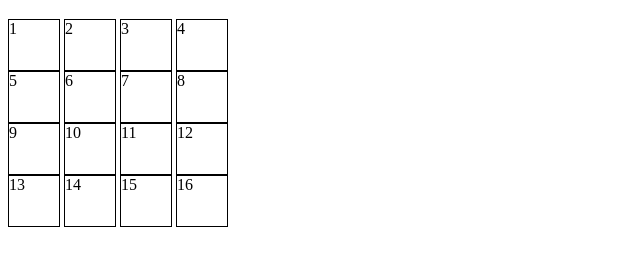
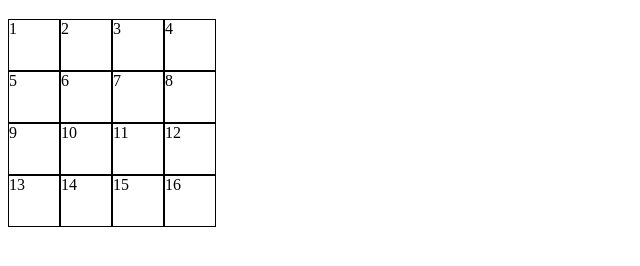
Before and after one commit to yunseop-kim/snake_dice, a plain HTML site: page index.html in a window 1280 px wide. Shown: the part 70-336 px from the top of the page, without its empty margins (0-640 px from the left). Drawn offline with Linux system fonts and the light colour scheme.

Commit message:
remove gap between divs

```diff
--- a/index.html
+++ b/index.html
@@ -11,10 +11,6 @@
         <meta name="viewport" content="width=device-width, initial-scale=1">
         <link rel="stylesheet" href="">
         <style>
-            .row {
-                width: 221px;
-            }
-
             .cell {
                 border: black 1px solid;
                 width: 50px;
@@ -28,29 +24,11 @@
             <p class="browsehappy">You are using an <strong>outdated</strong> browser. Please <a href="#">upgrade your browser</a> to improve your experience.</p>
         <![endif]-->
         <h1>뱀주사위 놀이</h1>
-        <div class="row">
-            <div class="cell">1</div>
-            <div class="cell">2</div>
-            <div class="cell">3</div>
-            <div class="cell">4</div>
-        </div>
-        <div class="row">
-            <div class="cell">5</div>
-            <div class="cell">6</div>
-            <div class="cell">7</div>
-            <div class="cell">8</div>
-        </div>
-        <div class="row">
-            <div class="cell">9</div>
-            <div class="cell">10</div>
-            <div class="cell">11</div>
-            <div class="cell">12</div>
-        </div>
-        <div class="row">
-            <div class="cell">13</div>
-            <div class="cell">14</div>
-            <div class="cell">15</div>
-            <div class="cell">16</div>
+        <div class="board">
+            <div class="row"><div class="cell">1</div><div class="cell">2</div><div class="cell">3</div><div class="cell">4</div></div>
+            <div class="row"><div class="cell">5</div><div class="cell">6</div><div class="cell">7</div><div class="cell">8</div></div>
+            <div class="row"><div class="cell">9</div><div class="cell">10</div><div class="cell">11</div><div class="cell">12</div></div>
+            <div class="row"><div class="cell">13</div><div class="cell">14</div><div class="cell">15</div><div class="cell">16</div></div>
         </div>
 
 
```
